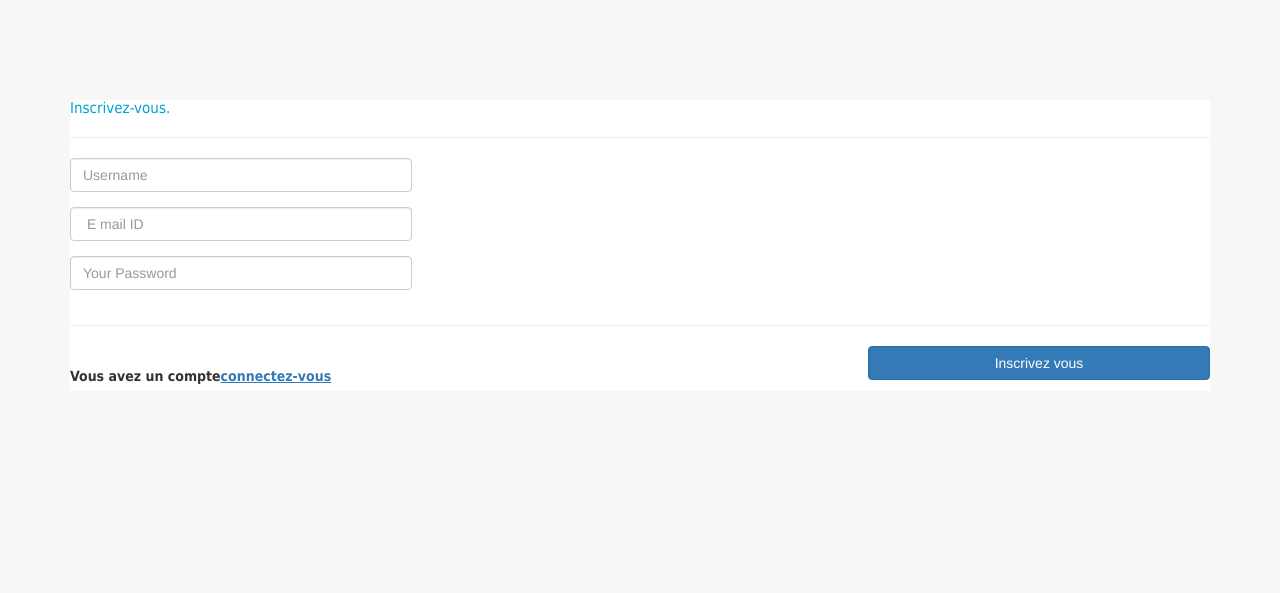
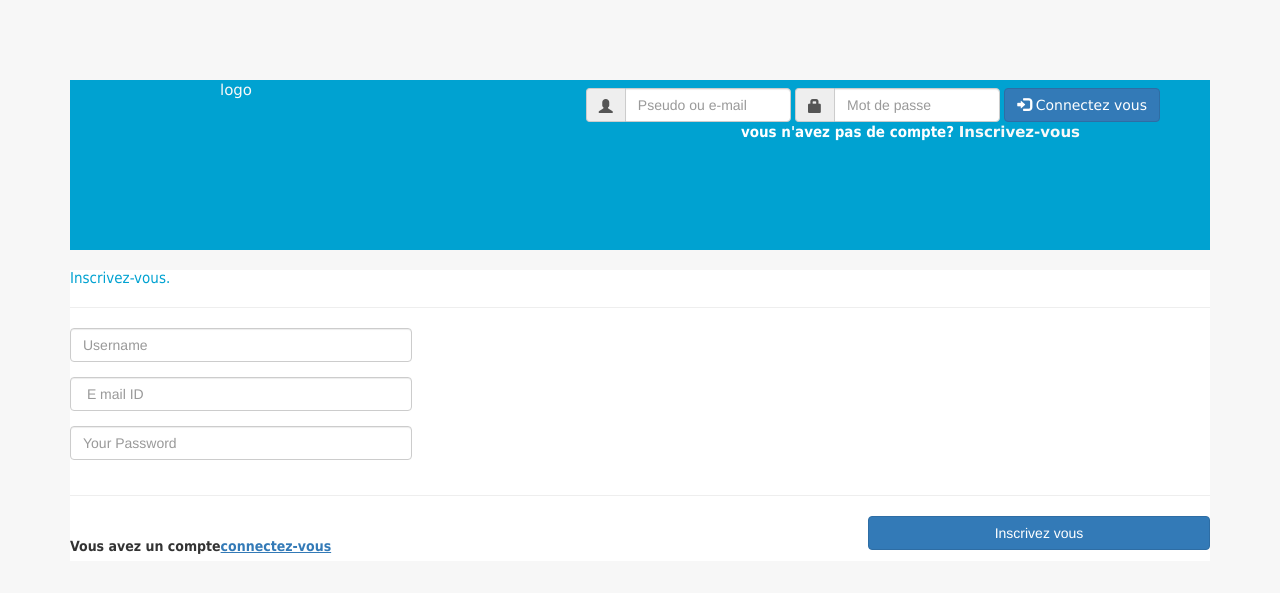
Before and after one commit to tarikweb/userprofil, a PHP site: page /inscription.php in a window 1280 px wide. Shown: the top 593 px of the page. Run offline with PHP 8.4, Linux system fonts and the light colour scheme.

Commit message:
Version stable du code de VENDREDI 08/08/2015

```diff
--- a/includes/user.inc.php
+++ b/includes/user.inc.php
@@ -1,7 +1,6 @@
 <?php
 
 include 'util.inc.php'; // Nouveau fichier utilitaire diverses fonctions de traitement
-
 // fonction inscription utilisateur
 function user_register($username, $usermail, $userpass, $db_connexion) {
     try {
@@ -52,7 +51,7 @@ function user_logout($db_connexion) {
         $db_connexion->query($sql);
         $db_connexion->exec();
         // destruction de la session
-        session_destroy();
+        //session_destroy();
         unset($_SESSION["user_session"]);
         return true;
     }
@@ -139,7 +138,7 @@ function user_update($user_id, $db_connexion) {
     }
 
     $form = (isset($success) ? $success : "")
-            . $err
+            . (isset($err) ? $err : "")
             . '<form action="?action=modifier&id=' . $user_id . '" method="post">
             <div class="form-group">
                 <input type="text" class="form-control" name="user_name" placeholder="Username " value="' . $row_user['user_name'] . '"
@@ -213,15 +212,15 @@ function user_image_upload($user_id, $db_connexion) {
     return $form;
 }
 
-
-function user_edit($db_connexion, $userID){
+function user_edit($db_connexion, $userID) {
     try {
         $sql = 'SELECT * FROM users where id_user=:user';
         $statement = $db_connexion->prepare($sql);
-    $statement->execute(array(':user'=>$userID));
+        $statement->execute(array(':user' => $userID));
         $userRow = $statement->fetch();
         return $userRow;
-  } catch (Exception $e) {
+    }
+    catch (Exception $e) {
         echo $e->getMessage();
     }
 }
--- a/inscription.php
+++ b/inscription.php
@@ -5,6 +5,26 @@ include 'includes/user.inc.php';
 if (!empty($_SESSION["user_session"])) {
     header("Location:profile.php");
 }
+else {
+    $output = '<form action="login.php" method="post" class="navbar-form navbar-right">
+            <div class="input-group">
+                <span class="input-group-addon"><i class="glyphicon glyphicon-user"></i></span>
+                <input type="text" class="form-control" name="txt_uname_email" placeholder="Pseudo ou e-mail" size="15" required />
+            </div>
+            <div class="input-group">
+                <span class="input-group-addon"><i class="glyphicon glyphicon-lock"></i></span>
+                <input type="password" class="form-control" name="txt_password" placeholder="Mot de passe" size="15" required />
+            </div>
+            <button type="submit" name="btn-login" class="btn btn-primary">
+                <i class="glyphicon glyphicon-log-in"></i>&nbsp;Connectez vous
+            </button>
+            </br>
+            <div class="right">
+            <label>vous n\'avez pas de compte? <a href="inscription.php">Inscrivez-vous</a></label>
+            </div>
+        </form>';
+}
+
 if (isset($_POST["btn-login"])) { // premiere validation : action de cliquer
     $username = $_POST["txt_uname_user"];
     $usermail = $_POST["txt_uname_email"];
@@ -58,6 +78,12 @@ if (isset($_POST["btn-login"])) { // premiere validation : action de cliquer
 </head>
 <body>
     <div class="container">
+        <div class="header">
+            <div class="left"><a href="index.php">logo</a></div>
+            <div class="right">
+                <?php echo $output ?>
+            </div>
+        </div>
         <div class="form-container">
             <form action="inscription.php" method="post">
                 <h2>Inscrivez-vous.</h2>
--- a/login.php
+++ b/login.php
@@ -11,6 +11,6 @@ if (isset($_POST["btn-login"])) {
         header("location:index.php");
     }
     else {
-        echo "erreur de connexion";
+        header("Location:index.php?erreur=true");
     }
 }
```
Also changed, not shown: index.php (+25 -22 lines), panier.php (added, +13 -0 lines), produit.php (+30 -31 lines), profile.php (+15 -12 lines). Lines whose indentation alone changed are shown as unchanged.
